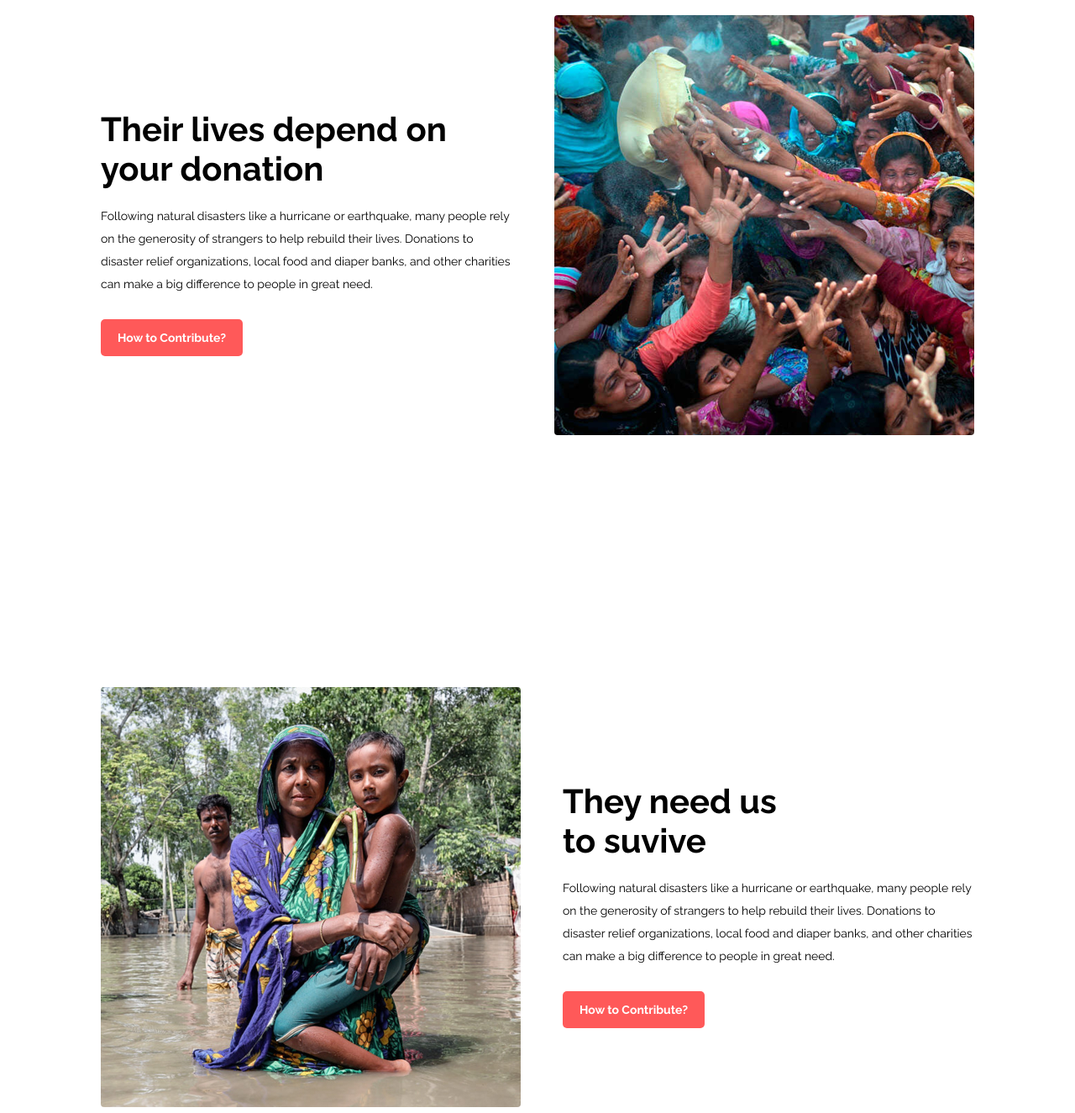
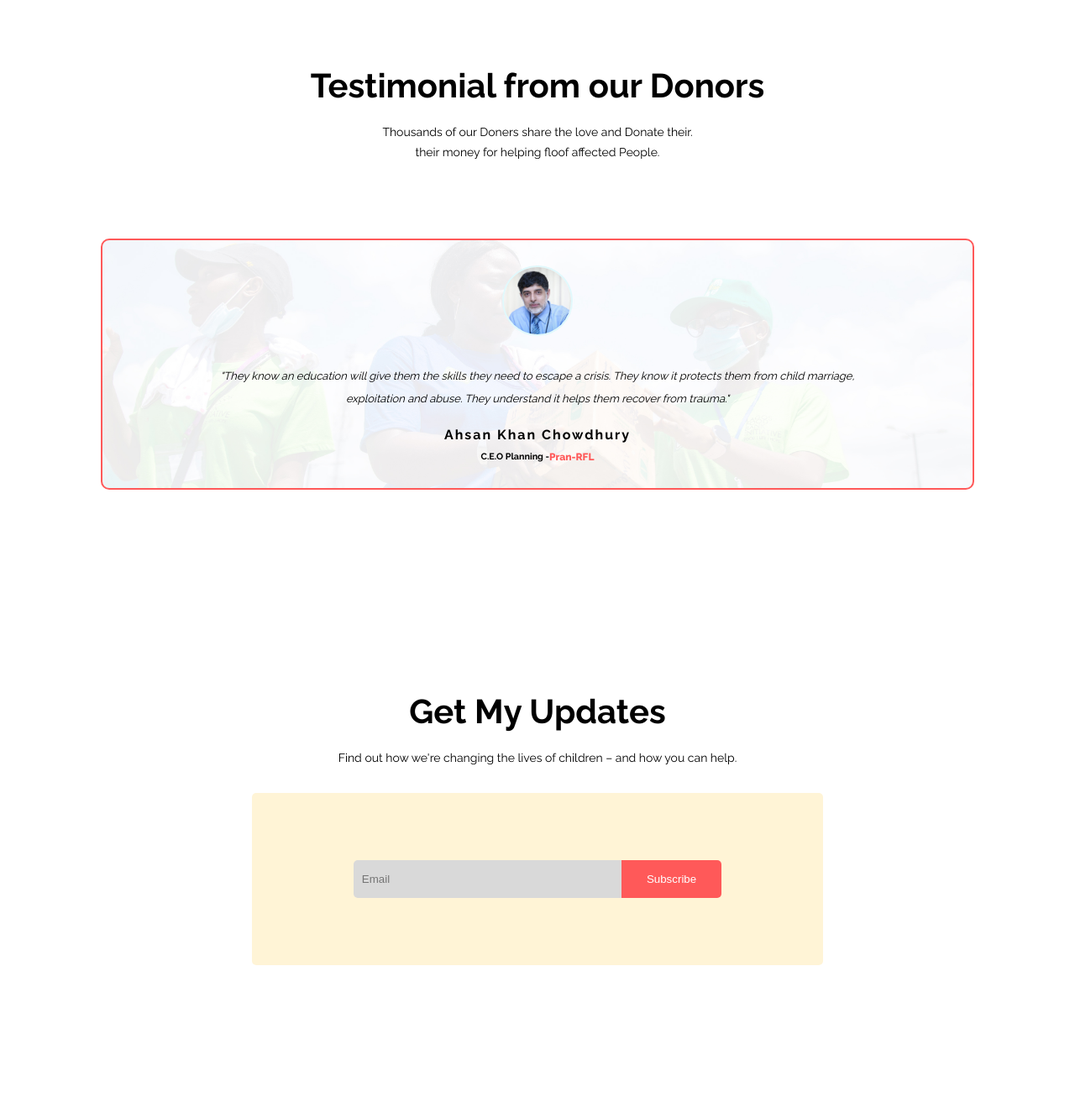
Before and after one commit to theenamulhaque/kind-donation-Assignment_1-, a plain HTML site: page index.html in a window 1280 px wide. Shown: the part 2460-3785 px from the top of the page at 84% size. Drawn offline with Linux system fonts and the light colour scheme.

Commit message:
image grid section delete

```diff
--- a/css/style.css
+++ b/css/style.css
@@ -296,101 +296,6 @@ a {
 /* DONATE PLAN GRID SECTION CODE END
 ******************************/
 
-/* DONATE IMAGE-GRID SECTION CODE START
-******************************/
-
-.donate-image-grid-section-one {
-    width: 100%;
-    height: 100vh;
-}
-
-/* 1 */
-
-.donate-image-grid-inner-one {
-    display: flex;
-    justify-content: center;
-    align-items: center;
-    padding: 0 120px;
-}
-
-.image-grid-inner-textbox-one {
-    padding-right: 50px;
-}
-
-.image-grid-inner-textbox-one h2 {
-    font-size: 40px;
-    margin-bottom: 20px;
-}
-
-.image-grid-inner-textbox-one p {
-    font-size: 14px;
-    line-height: 27px;
-    margin-bottom: 40px;
-}
-
-.donate-image-grid-btn-one a{
-    padding: 14px 20px;
-    background-color: #FF5959;
-    color: #fff;
-    border-radius: 5px;
-    font-size: 14px;
-    font-weight: 700;
-}
-
-.image-grid-inner-imagebox-one img {
-    width: 500px;
-    border-radius: 4px;
-}
-
-/* 2 */
-
-.donate-image-grid-section-two {
-    width: 100%;
-    height: 100vh;
-    padding: 80px 0;
-}
-
-.donate-image-grid-inner-two {
-    display: flex;
-    justify-content: center;
-    align-items: center;
-    padding: 0 120px;
-}
-
-.image-grid-inner-textbox-two {
-    padding-left: 50px;
-}
-
-.image-grid-inner-textbox-two h2 {
-    font-size: 40px;
-    margin-bottom: 20px;
-}
-
-.image-grid-inner-textbox-two p {
-    font-size: 14px;
-    line-height: 27px;
-    margin-bottom: 40px;
-}
-
-.donate-image-grid-btn-two a{
-    padding: 14px 20px;
-    background-color: #FF5959;
-    color: #fff;
-    border-radius: 5px;
-    font-size: 14px;
-    font-weight: 700;
-}
-
-.image-grid-inner-imagebox-two img {
-    width: 500px;
-    border-radius: 4px;
-}
-
-
-
-/* DONATE IMAGE-GRID SECTION CODE END
-******************************/
-
 /* DONATE TESTIMONIALS TITLE SECTION CODE START
 ******************************/
 
--- a/index.html
+++ b/index.html
@@ -116,51 +116,6 @@
 
 
         <!-- DONATE PLAN GRID SECTION CODE END -->
-        <!-- DONATE IMAGE-GRID SECTION CODE START -->
-
-        <section class="donate-image-grid-section-one">
-            <div class="donate-image-grid-inner-one">
-
-                <div class="image-grid-inner-textbox-one">
-                    <h2>Their lives depend on<br> your donation</h2>
-                    <p>Following natural disasters like a hurricane or earthquake, many people rely on the generosity of strangers to help rebuild their lives. Donations to disaster relief organizations, local food and diaper banks, and other charities can make a big difference to people in great need.</p>
-
-                    <div class="donate-image-grid-btn-one">
-                        <a href="#">How to Contribute?</a>
-                    </div>
-                </div>
-
-                <div class="image-grid-inner-imagebox-one">
-                    <img src="image/flood donation.jpg" alt="">
-                </div>
-            </div>
-
-        </section>
-
-            <!--  -->
-
-        <section class="donate-image-grid-section-one">
-            <div class="donate-image-grid-inner-two">
-
-                <div class="image-grid-inner-imagebox-two">
-                    <img src="image/flood survive.jpg" alt="">
-                </div>
-
-
-                <div class="image-grid-inner-textbox-two">
-                    <h2>They need us<br> to suvive</h2>
-                    <p>Following natural disasters like a hurricane or earthquake, many people rely on the generosity of strangers to help rebuild their lives. Donations to disaster relief organizations, local food and diaper banks, and other charities can make a big difference to people in great need.</p>
-
-                    <div class="donate-image-grid-btn-two">
-                        <a href="#">How to Contribute?</a>
-                    </div>
-                </div>
-
-            </div>
-        </section>
-
-
-        <!-- DONATE IMAGE-GRID SECTION CODE END -->
         <!-- DONATE TESTIMONIALS TITLE SECTION CODE START -->
 
         <section class="donate-testimonail-section">
```
